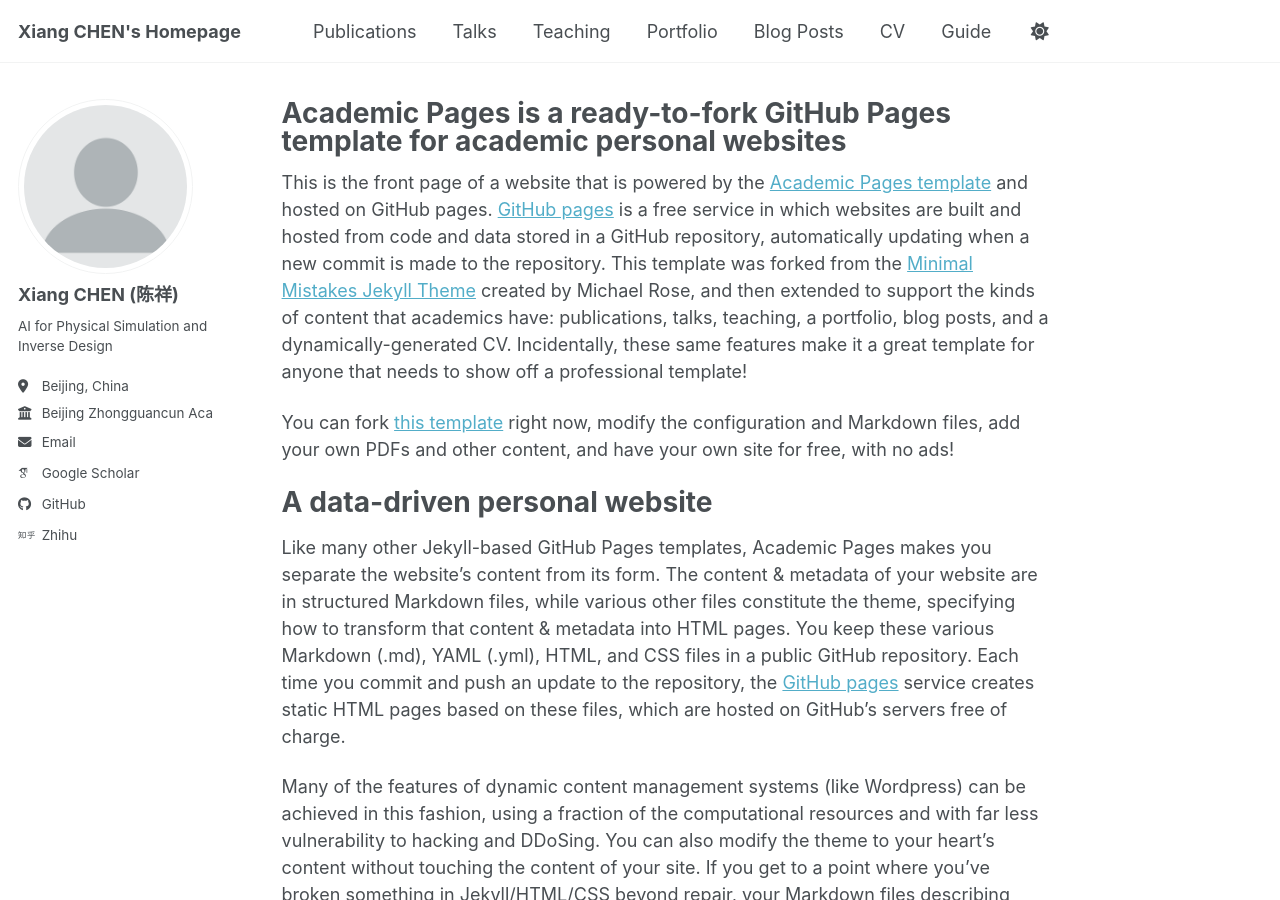
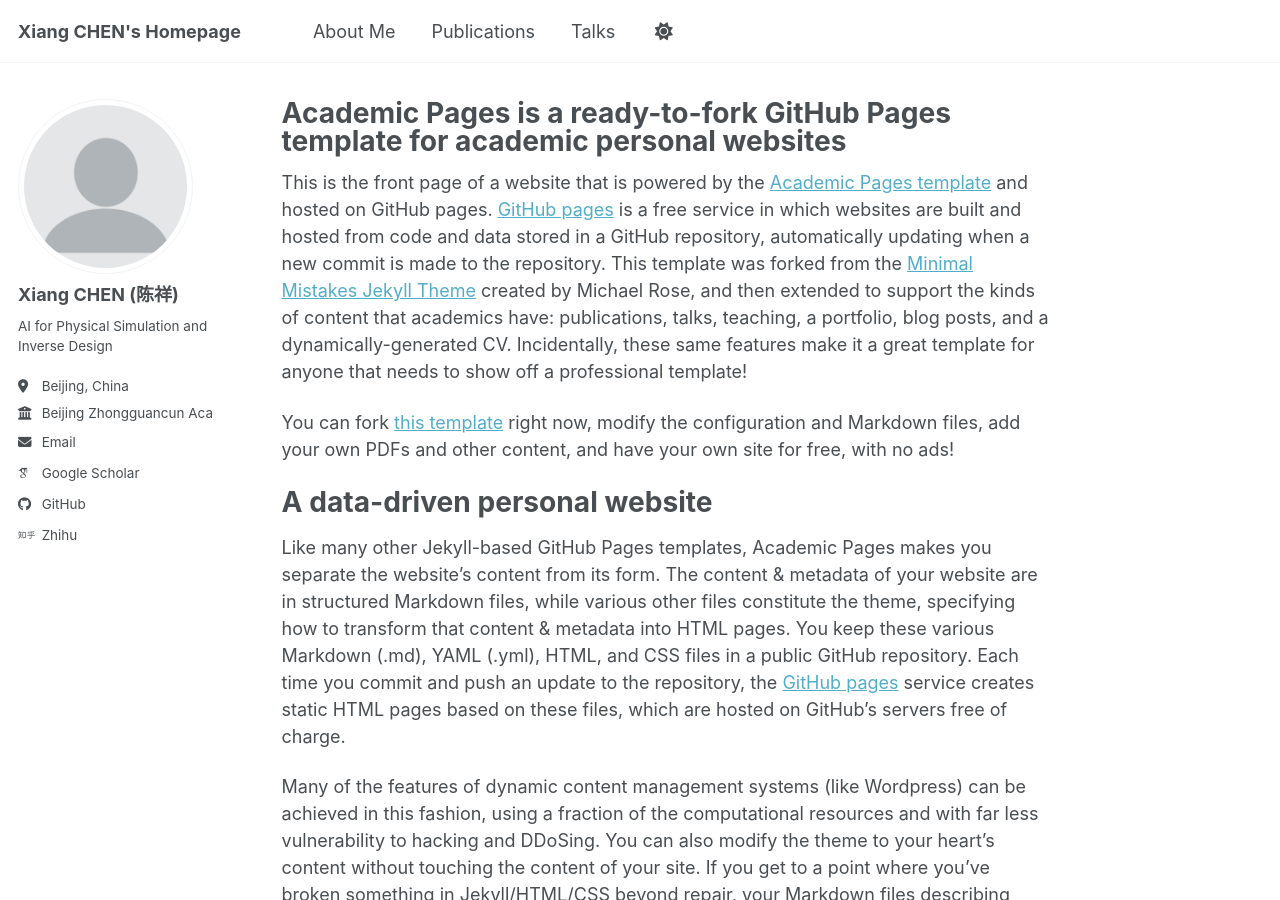
Before and after one commit to XiangCHEN-dvi/xiangchen-dvi.github.io, a Jekyll site: the page built from _pages/about.md, in a window 1280 px wide and 900 px high. Built offline with Jekyll 4.4.1, drawn with Linux system fonts in a browser that asks for light colours; some web fonts are replaced; a script bundle is joined from its source files by our own code; library files that are not in the unit come from our copies.

Commit message:
Comment out navigation entries in navigation.yml
Comment out several navigation items in the YAML file.

```diff
--- a/_data/navigation.yml
+++ b/_data/navigation.yml
@@ -8,26 +8,26 @@
 #      Markdown formatted page while the second is generated using JSON.
 
 main:
+  - title: "About Me"
+    url: /cv/
+
   - title: "Publications"
     url: /publications/
 
   - title: "Talks"
     url: /talks/
 
-  - title: "Teaching"
-    url: /teaching/
+  # - title: "Teaching"
+  #   url: /teaching/
 
-  - title: "Portfolio"
-    url: /portfolio/
+  # - title: "Portfolio"
+  #   url: /portfolio/
 
-  - title: "Blog Posts"
-    url: /year-archive/
-
-  - title: "CV"
-    url: /cv/
+  # - title: "Blog Posts"
+  #   url: /year-archive/
 
   # - title: "CV"
   #   url: /cv-json/
 
-  - title: "Guide"
-    url: /markdown/
+  # - title: "Guide"
+  #   url: /markdown/
```
